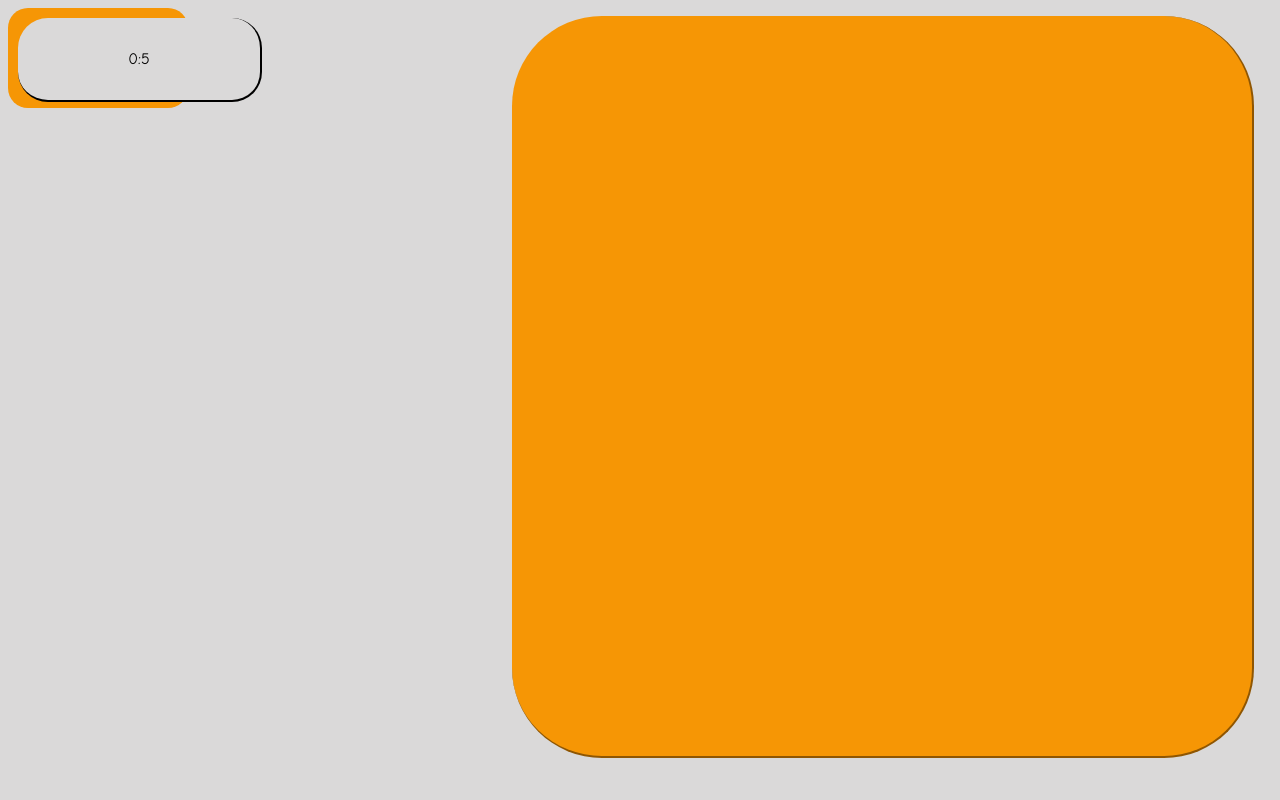
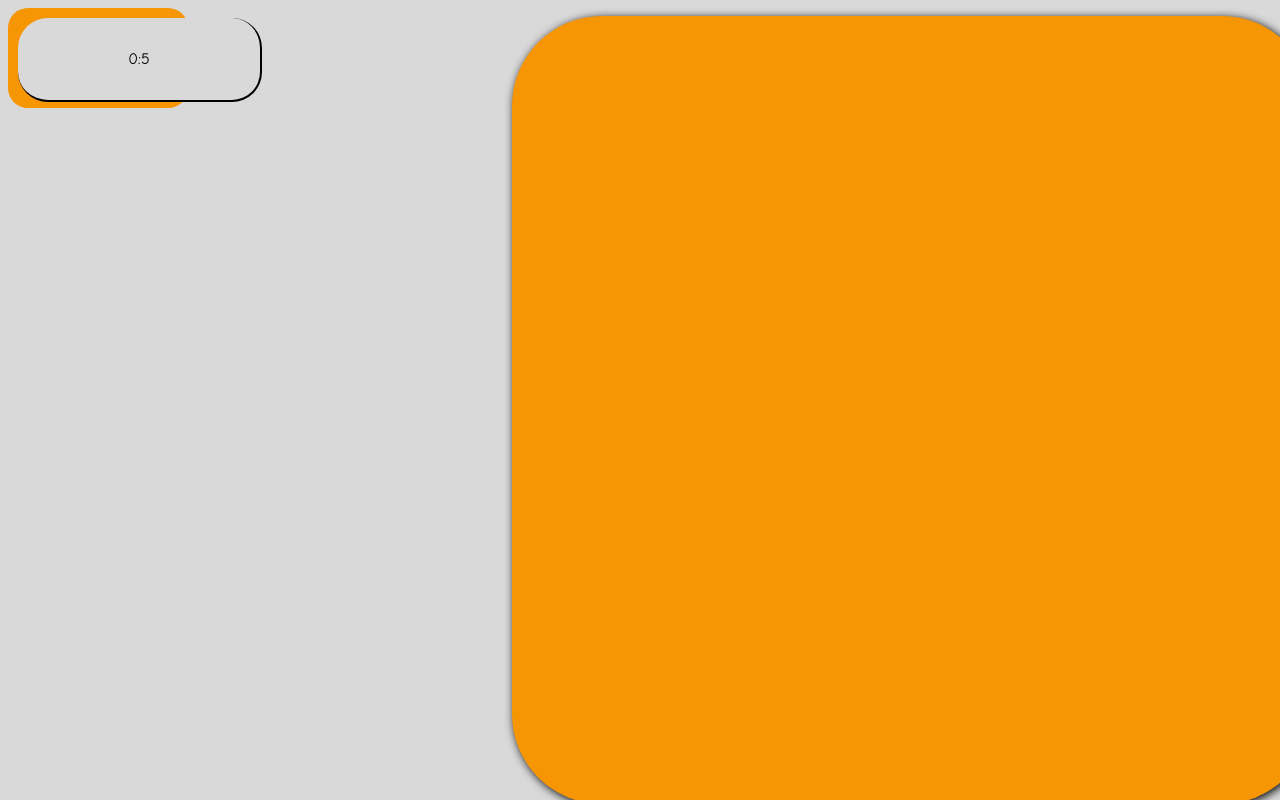
Before and after one commit to Badalkapoor-arc/AttendoPro, a plain HTML site: page infoCheck.html in a window 1280 px wide. Drawn offline with Linux system fonts and the light colour scheme.

Commit message:
changes 2

```diff
--- a/infoCheck.css
+++ b/infoCheck.css
@@ -3,9 +3,8 @@ body{
     font-family:Arial, sans-serif;
 }
 #container{
-    width:85vh;
+    width:142vh;
     height:85vh;
-    background-color:#f69605;
     position:fixed;
     top:2vh;
     left:64vh;
@@ -14,13 +13,18 @@ body{
     display:flex;
     flex-direction:column;
     justify-content:start;
-    border-bottom:2px solid #8f5602;
-    border-right:2px solid #8f5602;
-    overflow-y:auto;
-    margin-right:-10px;
+    overflow-y:scroll;
+    overflow-x:hidden;
 }
-#container::-webkit-scrollbar{
-    width:0px;
+#container1{
+    background-color:#f69605;
+    width:100vh;
+    height:98.5vh;
+    border-radius:90px;
+    position:fixed;
+    top:2vh;
+    left:64vh;
+    box-shadow:2px 2px 10px black;
 }
 span{
     font-family:'comic sans ms';
@@ -35,7 +39,7 @@ span{
     justify-content:center;
     flex-direction:column;
     font-size:medium;
-    width:130%;
+    width:100%;
     height:90px;
     color:#a5752d;
     background-color:#f6d39f;
@@ -46,6 +50,8 @@ span{
     box-shadow: 0 8px 16px rgba(0, 0, 0, 0.2);
     animation:fadein 1s;
     transition:1s;
+    max-height:90px;
+    min-height:90px;
 }
 
 .infoarea:hover {
--- a/infoCheck.html
+++ b/infoCheck.html
@@ -6,6 +6,7 @@
 
 </head>
 <body>
+    <div id="container1"></div>
     <div id="container">
         <!-- <span class="infoarea">
             <div class="contain">
--- a/infoCheck.js
+++ b/infoCheck.js
@@ -43,8 +43,7 @@ const getStudent=(fingerprintId)=>{
         <span>Semester: ${student.semester}</span>
         <span>Attendance: ${student.attendence}</span>
     </div>
-`;  let currentHeight=newinfoBar.clientHeight;
-    newinfoBar.style.height=(currentHeight+20)+"px";
+`;
 }
 // while(min!=10){
 //     fingerprintId;//get the fingerprintId from the fingerprint scanner
```
